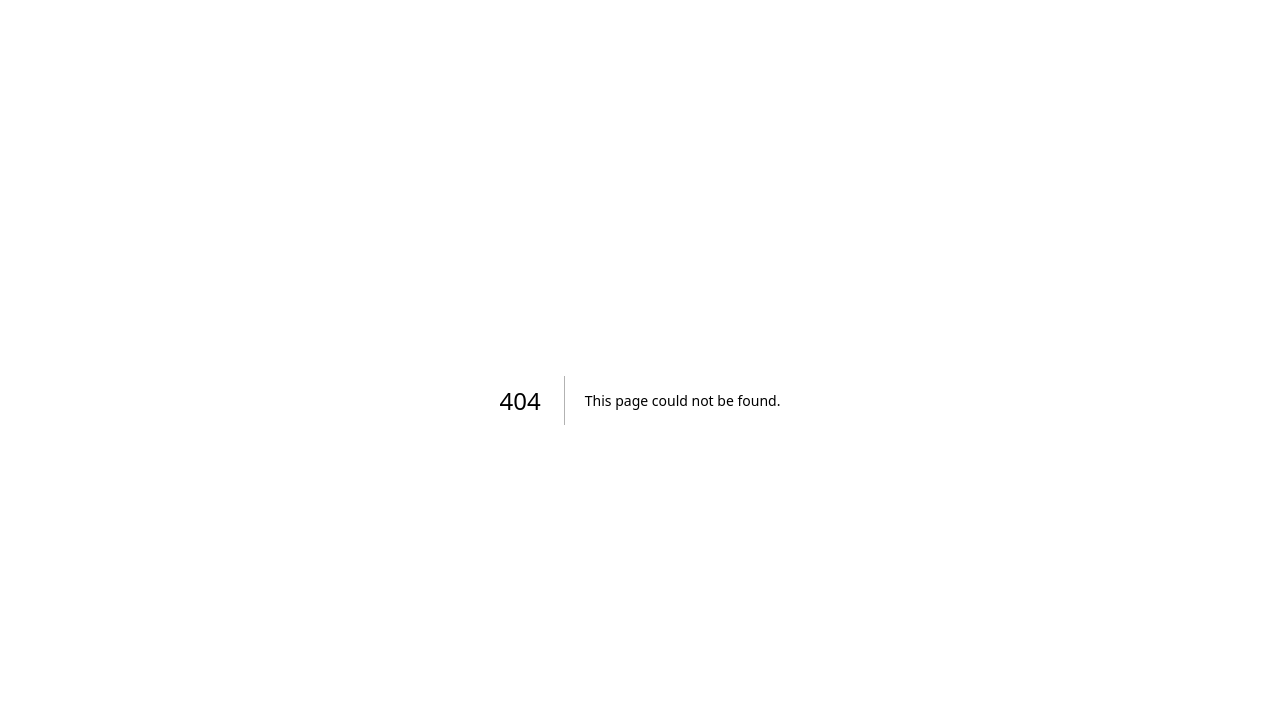
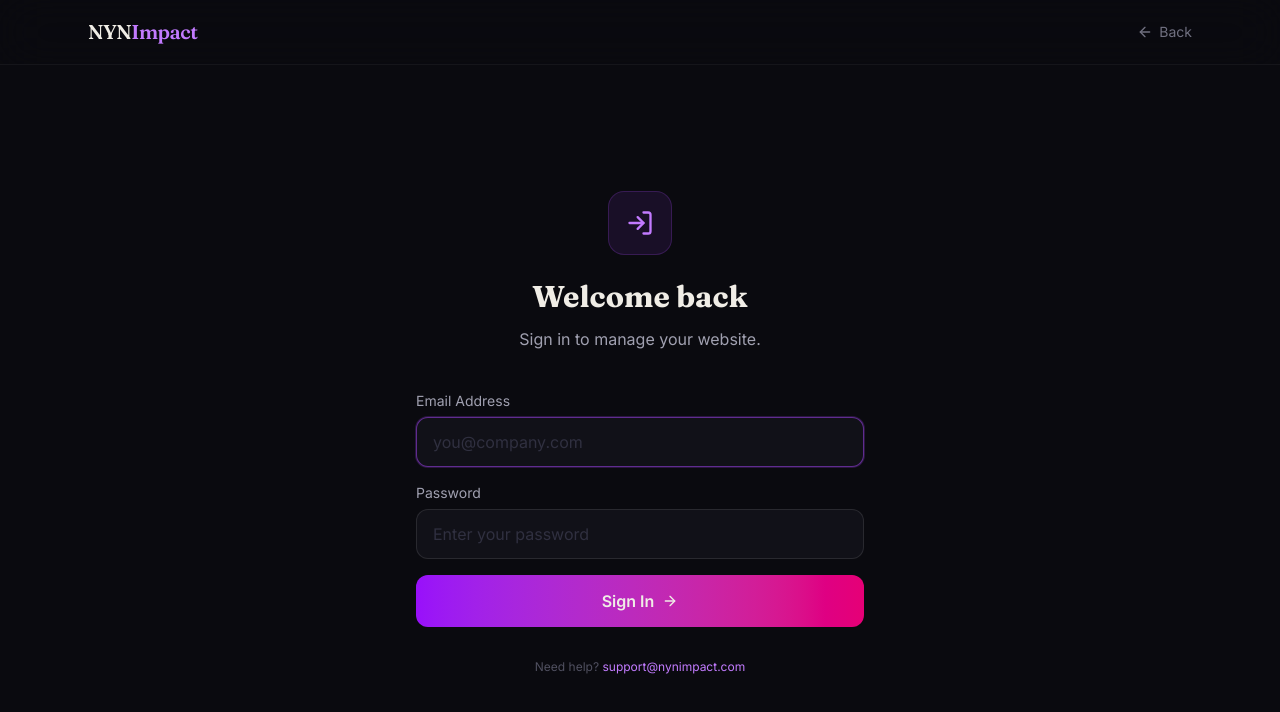
Before and after one commit to stevewinfieldtx/NYN-Impact, a Next.js app: page /sign-in in a window 1280 px wide. Before the commit this address had no page. Shown: the top 712 px of the page. Built offline with nearby package versions, Linux system fonts and the light colour scheme; no server answers.

Commit message:
feat: complete end-to-end flow - auto-session after site selection, welcome banner

```diff
--- a/src/app/cus/[slug]/page.tsx
+++ b/src/app/cus/[slug]/page.tsx
@@ -2,7 +2,8 @@
 
 import { useState, useEffect } from 'react';
 import Link from 'next/link';
-import { PenTool, ExternalLink, Clock, Globe, ChevronRight, Mail, ArrowRight, LogOut, Zap } from 'lucide-react';
+import { useSearchParams } from 'next/navigation';
+import { PenTool, ExternalLink, Clock, Globe, ChevronRight, Mail, ArrowRight, LogOut, Zap, PartyPopper } from 'lucide-react';
 
 interface SiteInfo {
   id: string;
@@ -21,6 +22,9 @@
 const API = process.env.NEXT_PUBLIC_API_URL || 'http://localhost:3001';
 
 export default function CustomerPortal({ params }: { params: Promise<{ slug: string }> }) {
+  const searchParams = useSearchParams();
+  const isWelcome = searchParams.get('welcome') === '1';
+
   const [slug, setSlug] = useState('');
   const [sites, setSites] = useState<SiteInfo[]>([]);
   const [loading, setLoading] = useState(true);
@@ -30,6 +34,7 @@
   const [password, setPassword] = useState('');
   const [verifyError, setVerifyError] = useState('');
   const [verifying, setVerifying] = useState(false);
+  const [showWelcomeBanner, setShowWelcomeBanner] = useState(false);
 
   useEffect(() => {
     params.then(p => {
@@ -39,12 +44,13 @@
         const data = JSON.parse(saved);
         setCustomerName(data.name);
         setVerified(true);
+        if (isWelcome) setShowWelcomeBanner(true);
         fetchSites(p.slug);
       } else {
         setLoading(false);
       }
     });
-  }, [params]);
+  }, [params, isWelcome]);
 
   async function handleVerify(e: React.FormEvent) {
     e.preventDefault();
@@ -85,6 +91,7 @@
     setEmail('');
     setPassword('');
     setCustomerName('');
+    setShowWelcomeBanner(false);
   }
 
   async function fetchSites(customerSlug: string) {
@@ -102,6 +109,7 @@
     }
   }
 
+  // ── Sign In Screen ──
   if (!verified) {
     return (
       <div className="min-h-screen bg-[#0a0a0f] text-[#f0ede6] flex items-center justify-center px-6">
@@ -114,7 +122,7 @@
               Welcome to your portal
             </h1>
             <p className="text-[#a0a0b0]">
-              Sign in to access your sites.
+              Sign in to access and edit your website.
             </p>
           </div>
 
@@ -159,16 +167,20 @@
           </form>
 
           <p className="text-center text-[#505060] text-xs mt-6">
-            Need help? Contact support@nynimpact.com
+            Need help?{' '}
+            <a href="mailto:support@nynimpact.com" className="text-purple-400 hover:text-purple-300 transition-colors">
+              support@nynimpact.com
+            </a>
           </p>
         </div>
       </div>
     );
   }
 
+  // ── Authenticated Portal ──
   return (
     <div className="min-h-screen bg-[#0a0a0f] text-[#f0ede6]">
-      <nav className="border-b border-white/5 bg-[#0a0a0f]/80 backdrop-blur-xl">
+      <nav className="border-b border-white/5 bg-[#0a0a0f]/80 backdrop-blur-xl sticky top-0 z-10">
         <div className="max-w-5xl mx-auto px-6 h-16 flex items-center justify-between">
           <span className="text-xl font-semibold tracking-tight" style={{ fontFamily: 'Fraunces, serif' }}>
             NYN<span className="text-purple-400">Impact</span>
@@ -187,20 +199,56 @@
       </nav>
 
       <div className="max-w-5xl mx-auto px-6 py-12">
+
+        {/* Welcome banner — shown only right after completing the build flow */}
+        {showWelcomeBanner && (
+          <div className="mb-8 bg-gradient-to-r from-purple-600/20 to-pink-600/20 border border-purple-500/30 rounded-2xl p-6 flex items-start gap-4">
+            <PartyPopper className="w-8 h-8 text-purple-400 shrink-0 mt-0.5" />
+            <div className="flex-1">
+              <h2 className="text-lg font-bold text-[#f0ede6] mb-1">
+                Your site is live, {customerName.split(' ')[0]}! 🎉
+              </h2>
+              <p className="text-[#a0a0b0] text-sm mb-3">
+                This is your portal — bookmark this page. Come back anytime to update your website just by typing what you want changed. No developers. No waiting. No extra cost.
+              </p>
+              <div className="flex flex-wrap gap-4 text-xs text-emerald-400">
+                <span>✓ Edit any text or content</span>
+                <span>✓ Update photos &amp; images</span>
+                <span>✓ AI health scans &amp; auto-fixes</span>
+                <span>✓ Changes go live in seconds</span>
+              </div>
+            </div>
+            <button
+              onClick={() => setShowWelcomeBanner(false)}
+              className="text-[#505060] hover:text-[#f0ede6] text-xl leading-none transition-colors shrink-0"
+            >
+              ×
+            </button>
+          </div>
+        )}
+
+        {/* Header */}
         <div className="mb-12">
           <h1 className="text-3xl font-bold mb-2" style={{ fontFamily: 'Fraunces, serif' }}>
-            Welcome back, {customerName.split(' ')[0]}
+            {showWelcomeBanner
+              ? `You're live, ${customerName.split(' ')[0]}!`
+              : `Welcome back, ${customerName.split(' ')[0]}`}
           </h1>
-          <p className="text-[#a0a0b0]">Manage and edit your websites below.</p>
+          <p className="text-[#a0a0b0]">
+            {showWelcomeBanner
+              ? 'Your website is built. Edit it anytime — just type what you want changed.'
+              : 'Manage and edit your websites below.'}
+          </p>
         </div>
 
+        {/* Sites */}
         {loading ? (
           <div className="text-center py-20 text-[#505060]">Loading your sites...</div>
         ) : sites.length === 0 ? (
           <div className="text-center py-20">
             <Globe className="w-12 h-12 text-[#505060] mx-auto mb-4" />
             <p className="text-[#a0a0b0] mb-2">No sites yet</p>
-            <p className="text-[#505060] text-sm">Your websites will appear here once they&apos;re built.</p>
+            <p className="text-[#505060] text-sm">Your website will appear here once it&apos;s built.</p>
           </div>
         ) : (
           <div className="grid gap-6">
--- a/src/app/page.tsx
+++ b/src/app/page.tsx
@@ -1,6 +1,6 @@
 'use client';
 
-import { ArrowRight, Mic, Search, Sparkles, PenTool, Globe } from 'lucide-react';
+import { ArrowRight, Mic, Search, Sparkles, PenTool, Globe, LogIn } from 'lucide-react';
 import Link from 'next/link';
 
 export default function Home() {
@@ -13,10 +13,11 @@
             NYN<span className="text-purple-400">Impact</span>
           </span>
           <Link
-            href="/build"
-            className="px-5 py-2 bg-purple-600 hover:bg-purple-500 rounded-full text-sm font-medium transition-all hover:shadow-lg hover:shadow-purple-500/20"
+            href="/sign-in"
+            className="flex items-center gap-2 px-5 py-2 bg-white/5 hover:bg-white/10 border border-white/10 rounded-full text-sm font-medium transition-all"
           >
-            Build My Website
+            <LogIn className="w-4 h-4 text-purple-400" />
+            Sign In
           </Link>
         </div>
       </nav>
--- /dev/null
+++ b/src/app/sign-in/page.tsx
@@ -0,0 +1,140 @@
+'use client';
+
+import { useState } from 'react';
+import Link from 'next/link';
+import { useRouter } from 'next/navigation';
+import { ArrowLeft, ArrowRight, LogIn } from 'lucide-react';
+
+const API = process.env.NEXT_PUBLIC_API_URL || 'http://localhost:3001';
+
+export default function SignInPage() {
+  const router = useRouter();
+  const [email, setEmail] = useState('');
+  const [password, setPassword] = useState('');
+  const [error, setError] = useState('');
+  const [loading, setLoading] = useState(false);
+
+  async function handleSignIn(e: React.FormEvent) {
+    e.preventDefault();
+    setLoading(true);
+    setError('');
+
+    try {
+      // Look up which slug belongs to this email
+      const res = await fetch(`${API}/api/customer/lookup`, {
+        method: 'POST',
+        headers: { 'Content-Type': 'application/json' },
+        body: JSON.stringify({ email, password }),
+      });
+
+      const data = await res.json();
+
+      if (!res.ok) {
+        setError(data.error || 'Invalid email or password.');
+        return;
+      }
+
+      // Cache the session then redirect to their portal
+      sessionStorage.setItem(`nyn_verified_${data.slug}`, JSON.stringify({
+        name: data.customer.name,
+        id: data.customer.id,
+      }));
+
+      router.push(`/cus/${data.slug}`);
+    } catch {
+      setError('Could not connect. Please try again.');
+    } finally {
+      setLoading(false);
+    }
+  }
+
+  return (
+    <div className="min-h-screen bg-[#0a0a0f] text-[#f0ede6] flex flex-col">
+      {/* Nav */}
+      <nav className="border-b border-white/5 bg-[#0a0a0f]/80 backdrop-blur-xl">
+        <div className="max-w-6xl mx-auto px-6 h-16 flex items-center justify-between">
+          <Link
+            href="/"
+            className="text-xl font-semibold tracking-tight"
+            style={{ fontFamily: 'Fraunces, serif' }}
+          >
+            NYN<span className="text-purple-400">Impact</span>
+          </Link>
+          <Link
+            href="/"
+            className="flex items-center gap-1.5 text-sm text-[#707080] hover:text-[#f0ede6] transition-colors"
+          >
+            <ArrowLeft className="w-4 h-4" />
+            Back
+          </Link>
+        </div>
+      </nav>
+
+      {/* Sign In Card */}
+      <div className="flex-1 flex items-center justify-center px-6 py-16">
+        <div className="w-full max-w-md">
+          {/* Icon */}
+          <div className="text-center mb-10">
+            <div className="w-16 h-16 mx-auto mb-6 bg-purple-500/10 border border-purple-500/20 rounded-2xl flex items-center justify-center">
+              <LogIn className="w-7 h-7 text-purple-400" />
+            </div>
+            <h1 className="text-3xl font-bold mb-3" style={{ fontFamily: 'Fraunces, serif' }}>
+              Welcome back
+            </h1>
+            <p className="text-[#a0a0b0]">
+              Sign in to manage your website.
+            </p>
+          </div>
+
+          {/* Form */}
+          <form onSubmit={handleSignIn} className="space-y-4">
+            <div>
+              <label className="block text-sm text-[#a0a0b0] mb-1.5">Email Address</label>
+              <input
+                type="email"
+                required
+                autoFocus
+                value={email}
+                onChange={e => setEmail(e.target.value)}
+                placeholder="you@company.com"
+                className="w-full px-4 py-3 bg-[#111118] border border-white/10 rounded-xl text-[#f0ede6] placeholder-[#303040] focus:outline-none focus:border-purple-500/50 focus:ring-1 focus:ring-purple-500/20 transition-all"
+              />
+            </div>
+
+            <div>
+              <label className="block text-sm text-[#a0a0b0] mb-1.5">Password</label>
+              <input
+                type="password"
+                required
+                value={password}
+                onChange={e => setPassword(e.target.value)}
+                placeholder="Enter your password"
+                className="w-full px-4 py-3 bg-[#111118] border border-white/10 rounded-xl text-[#f0ede6] placeholder-[#303040] focus:outline-none focus:border-purple-500/50 focus:ring-1 focus:ring-purple-500/20 transition-all"
+              />
+            </div>
+
+            {error && (
+              <p className="text-red-400 text-sm text-center py-1">{error}</p>
+            )}
+
+            <button
+              type="submit"
+              disabled={loading}
+              className="w-full flex items-center justify-center gap-2 px-6 py-3.5 bg-gradient-to-r from-purple-600 to-pink-600 hover:from-purple-500 hover:to-pink-500 rounded-xl text-base font-semibold transition-all disabled:opacity-50 hover:shadow-lg hover:shadow-purple-500/20"
+            >
+              {loading ? 'Signing in…' : 'Sign In'}
+              {!loading && <ArrowRight className="w-4 h-4" />}
+            </button>
+          </form>
+
+          <p className="text-center text-[#505060] text-xs mt-8">
+            Need help?{' '}
+            <a href="mailto:support@nynimpact.com" className="text-purple-400 hover:text-purple-300 transition-colors">
+              support@nynimpact.com
+            </a>
+          </p>
+        </div>
+      </div>
+    </div>
+  );
+}
```
Also changed, not shown: src/app/build/choose/page.tsx (+10 -1 lines), src/app/build/page.tsx (+40 -2 lines).
